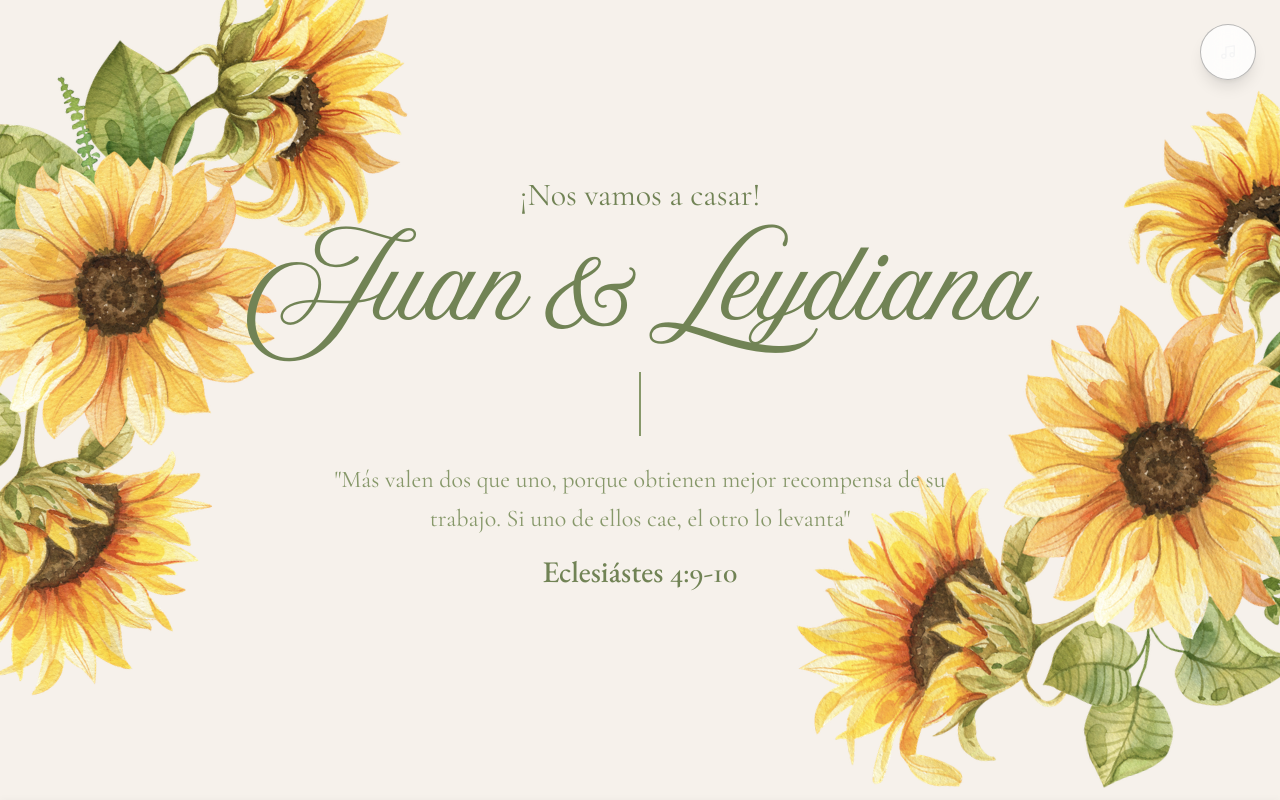
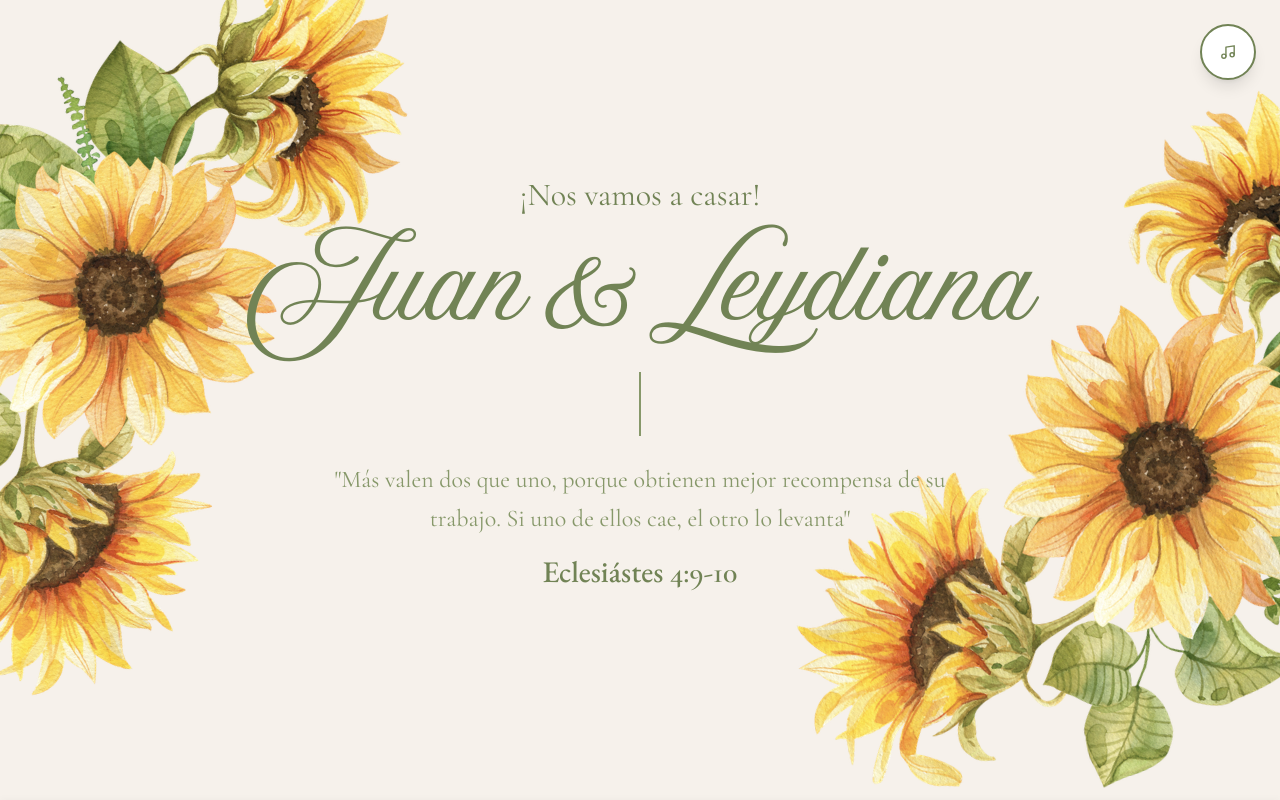
Before and after one commit to hacm1997/jl-wedding, a Next.js app: page / in a window 1280 px wide. Both pictures are taken after a click on the button 1228 px from the left and 52 px from the top of the page. Shown: the top 800 px of the page. Built offline with nearby package versions, Linux system fonts and the light colour scheme; no server answers; a web font is replaced by a local one.

Commit message:
fix: hidratation

```diff
--- a/components/adults-only.tsx
+++ b/components/adults-only.tsx
@@ -8,7 +8,7 @@ export function AdultsOnlyNotice() {
         <SeparatorHorizontal className="w-full h-px bg-white/40" />
 
         {/* Texto */}
-        <p className="flex flex-wrap justify-center items-center gap-x-2 text-base italic leading-relaxed sm:text-lg md:text-xl text-white/90 text-center">
+        <span className="flex flex-wrap justify-center items-center gap-x-2 text-base italic leading-relaxed sm:text-lg md:text-xl text-white/90 text-center">
           <span>
             Para esta ocasión aunque amamos a los pequeños, esta invitación es
             solo para
@@ -17,7 +17,7 @@ export function AdultsOnlyNotice() {
           <strong className="font-semibold text-white text-lg sm:text-xl md:text-2xl not-italic">
             adultos
           </strong>
-        </p>
+        </span>
 
         {/* Línea inferior */}
         <SeparatorHorizontal className="w-full h-px bg-white/40" />
--- a/components/confirmation.tsx
+++ b/components/confirmation.tsx
@@ -166,7 +166,7 @@ export function Confirmation() {
         Agradecemos que confirmes tu asistencia antes del{" "}
         <strong>02 de marzo</strong>
       </motion.p>
-      <motion.p
+      <motion.div
         initial={{ opacity: 0, y: 20 }}
         animate={isInView ? { opacity: 1, y: 0 } : { opacity: 0, y: 20 }}
         transition={{
@@ -177,7 +177,7 @@ export function Confirmation() {
         className="pt-5"
       >
         <AdultsOnlyNotice />
-      </motion.p>
+      </motion.div>
       {/* Estado: Cargando */}
       {status === "cargando" && (
         <div className="mt-10">
--- a/components/music-player.tsx
+++ b/components/music-player.tsx
@@ -9,26 +9,50 @@ import { weddingConfig } from "../config";
 export function MusicPlayer() {
   const [isPlaying, setIsPlaying] = useState(false);
   const audioRef = useRef<HTMLAudioElement>(null);
+  const hasStartedRef = useRef(false);
+  const startedRef = useRef(false);
 
+  // 🔹 Autoplay elegante al hacer scroll (solo una vez)
   useEffect(() => {
-    // Intentar reproducir automáticamente si está configurado
-    if (weddingConfig.musica.autoplay && audioRef.current) {
-      audioRef.current.play().catch(() => {
-        console.log("Autoplay bloqueado por el navegador");
-      });
-    }
+    if (!weddingConfig.musica.autoplay) return;
+
+    const unlockAudio = async () => {
+      if (startedRef.current || !audioRef.current) return;
+
+      try {
+        await audioRef.current.play();
+        setIsPlaying(true);
+        startedRef.current = true;
+        cleanup();
+      } catch {
+        // Si falla, simplemente no hacemos nada
+      }
+    };
+
+    const cleanup = () => {
+      document.removeEventListener("pointerdown", unlockAudio);
+      document.removeEventListener("keydown", unlockAudio);
+    };
+
+    document.addEventListener("pointerdown", unlockAudio, { once: true });
+    document.addEventListener("keydown", unlockAudio, { once: true });
+
+    return cleanup;
   }, []);
 
-  const toggleMusic = () => {
-    if (audioRef.current) {
+  const toggleMusic = async () => {
+    if (!audioRef.current) return;
+
+    try {
       if (isPlaying) {
         audioRef.current.pause();
       } else {
-        audioRef.current.play().catch(() => {
-          console.log("Reproducción no permitida");
-        });
+        await audioRef.current.play();
+        startedRef.current = true;
       }
       setIsPlaying(!isPlaying);
+    } catch {
+      console.log("Reproducción no permitida");
     }
   };
 
@@ -38,6 +62,7 @@ export function MusicPlayer() {
         ref={audioRef}
         src={weddingConfig.musica.archivo}
         loop
+        preload="auto"
         className="hidden"
       />
 
@@ -56,18 +81,25 @@ export function MusicPlayer() {
           onClick={toggleMusic}
           variant="outline"
           size="icon"
-          className="rounded-full w-14 h-14 border-primary/30 hover:border-primary hover:bg-primary/10 bg-background/80 backdrop-blur-md shadow-lg transition-all duration-300"
-          title={isPlaying ? "Pausar canción" : "Reproducir nuestra canción"}
+          title={isPlaying ? "Pausar música" : "Reproducir música"}
+          className="
+            w-14 h-14 rounded-full
+            bg-white
+            border-2 border-sage-dark
+            hover:bg-green-50
+            shadow-lg
+            transition-all
+          "
         >
           {isPlaying ? (
             <motion.div
-              animate={{ scale: [1, 1.2, 1] }}
-              transition={{ duration: 1, repeat: Number.POSITIVE_INFINITY }}
+              animate={{ scale: [1, 1.15, 1] }}
+              transition={{ duration: 1, repeat: Infinity }}
             >
-              <Music className="w-5 h-5 text-accent" />
+              <Music className="w-5 h-5 text-sage-dark" />
             </motion.div>
           ) : (
-            <VolumeX className="w-5 h-5 text-foreground/50" />
+            <VolumeX className="w-5 h-5 text-sage-dark" />
           )}
         </Button>
       </motion.div>
```
